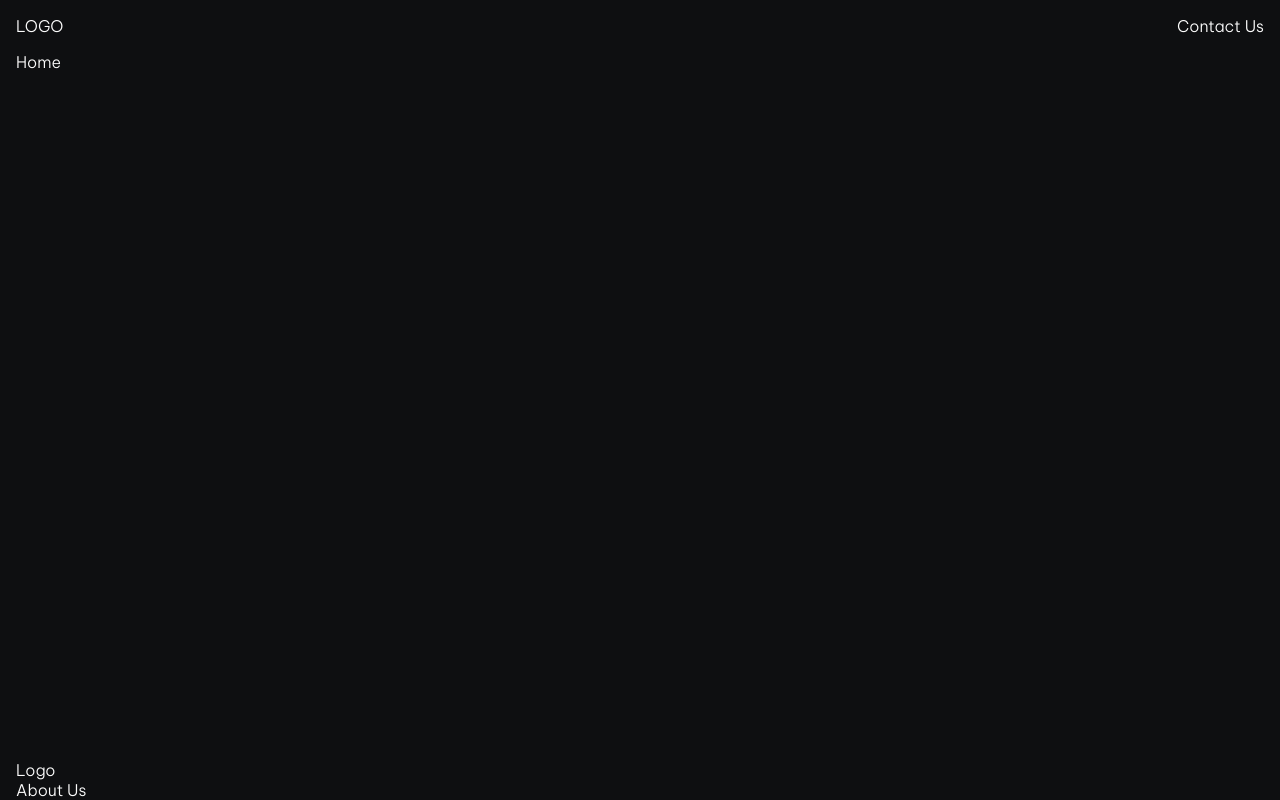
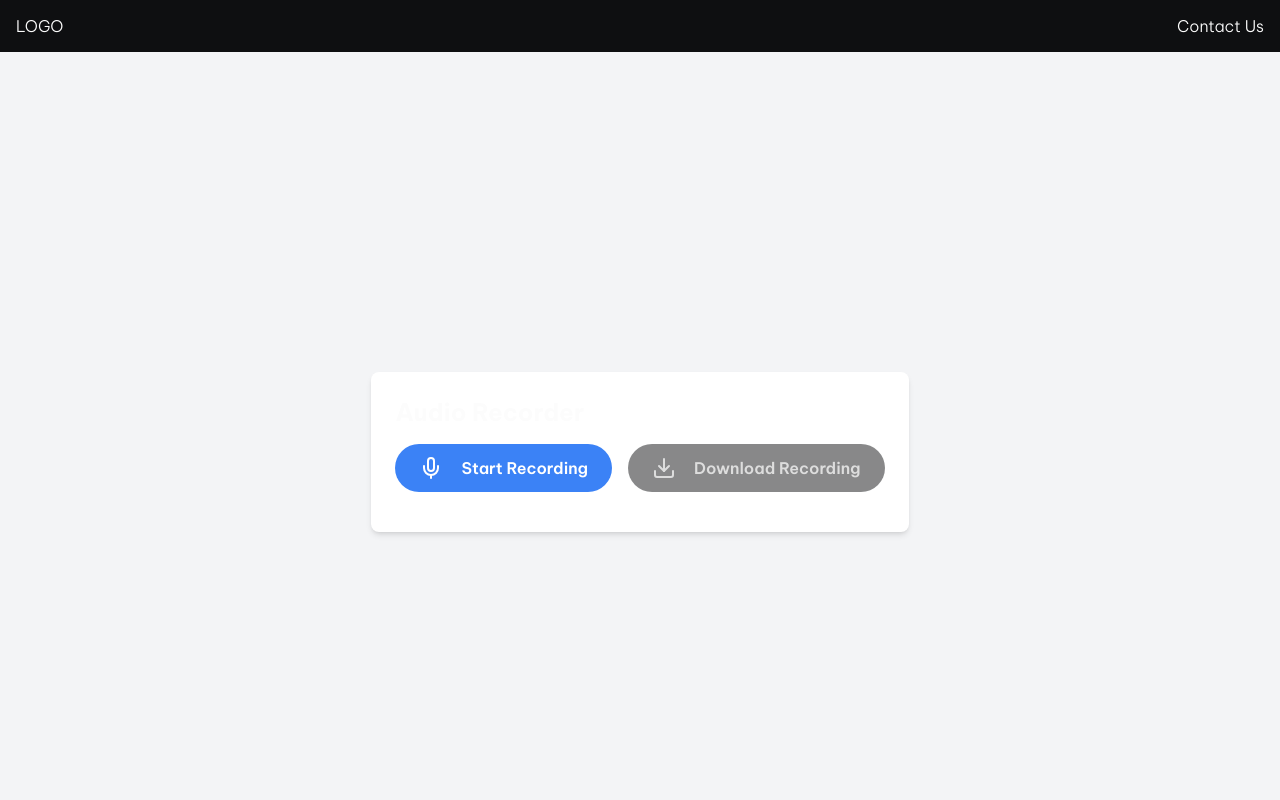
Before and after one commit to tranduybau/e-speak-fe, a Next.js app: page /contact-us in a window 1280 px wide. Shown: the top 800 px of the page. Built offline with nearby package versions, Linux system fonts and the light colour scheme.

Commit message:
initial record

```diff
--- a/src/app/[lang]/(home)/page.tsx
+++ b/src/app/[lang]/(home)/page.tsx
@@ -1,6 +1,6 @@
 import React from 'react'
 
-import Homepage from '@/components/business/home-page'
+import AudioPage from '@/components/business/record-page'
 import { getDictionary } from '@/dictionaries/get-dictionary'
 import { DefaultPageProps } from '@/types/common'
 
@@ -15,5 +15,5 @@ export default async function Home({ params }: DefaultPageProps) {
   console.log('%c => dictionary ', 'background: #0095FF; color: #fff'); // eslint-disable-line
   console.log(new Date()); // eslint-disable-line
 
-  return <Homepage />
+  return <AudioPage />
 }
--- /dev/null
+++ b/src/components/business/record-page/audioRecord.tsx
@@ -0,0 +1,101 @@
+'use client'
+
+import React, { useRef, useState } from 'react'
+import { Download, Mic, Square } from 'lucide-react'
+
+import { Button } from '@/components/ui/button'
+
+import { cn } from '@/lib/utils'
+import { LocaleKeys } from '@/types/locales'
+
+interface Props {
+  dictionary: LocaleKeys
+}
+
+function AudioRecorder(props: Props) {
+  const { dictionary } = props
+
+  const [isRecording, setIsRecording] = useState(false)
+  const [audioURL, setAudioURL] = useState<string | null>(null)
+  const mediaRecorder = useRef<MediaRecorder | null>(null)
+  const audioChunks = useRef<Blob[]>([])
+
+  const startRecording = async () => {
+    audioChunks.current = []
+    try {
+      const stream = await navigator.mediaDevices.getUserMedia({ audio: true })
+      mediaRecorder.current = new MediaRecorder(stream)
+
+      mediaRecorder.current.ondataavailable = (event: any) => {
+        audioChunks.current.push(event.data)
+      }
+
+      mediaRecorder.current.onstop = () => {
+        const audioBlob = new Blob(audioChunks.current, { type: 'audio/wav' })
+        const audioUrl = URL.createObjectURL(audioBlob)
+        setAudioURL(audioUrl)
+      }
+
+      mediaRecorder.current.start()
+      setIsRecording(true)
+    } catch (error) {
+      /* eslint-disable no-console */
+      console.error('Error starting recording:', error)
+    }
+  }
+
+  const stopRecording = () => {
+    if (mediaRecorder.current && isRecording) {
+      mediaRecorder.current.stop()
+      setIsRecording(false)
+    }
+  }
+
+  const downloadRecording = () => {
+    if (audioURL) {
+      const a = document.createElement('a')
+      document.body.appendChild(a)
+      a.style.cssText = 'display: none'
+      a.href = audioURL
+      a.download = 'recording.wav'
+      a.click()
+      window.URL.revokeObjectURL(audioURL)
+    }
+  }
+
+  return (
+    <div className="flex flex-col items-center justify-center min-h-screen bg-gray-100">
+      <div className="p-6 bg-white rounded-lg shadow-md">
+        <h1 className="text-2xl font-bold mb-4">Audio Recorder</h1>
+        <div className="flex space-x-4 mb-4">
+          <Button
+            onClick={isRecording ? stopRecording : startRecording}
+            className={cn(
+              'text-white',
+              isRecording ? 'bg-red-500 hover:bg-red-600' : 'bg-blue-500 hover:bg-blue-600',
+            )}
+          >
+            {isRecording ? <Square className="mr-2" /> : <Mic className="mr-2" />}
+            {isRecording ? 'Stop Recording' : 'Start Recording'}
+          </Button>
+          <Button
+            onClick={downloadRecording}
+            disabled={!audioURL}
+            className="bg-green-500 hover:bg-green-600 text-white"
+          >
+            <Download className="mr-2" />
+            <span>{dictionary['Download Recording']}</span>
+          </Button>
+        </div>
+        {audioURL && (
+          /* eslint-disable-next-line jsx-a11y/media-has-caption */
+          <audio controls src={audioURL} className="w-full">
+            {dictionary['Your browser does not support the audio element.']}
+          </audio>
+        )}
+      </div>
+    </div>
+  )
+}
+
+export default AudioRecorder
--- /dev/null
+++ b/src/components/business/record-page/index.tsx
@@ -0,0 +1,18 @@
+import React from 'react'
+
+import { getDictionary } from '@/dictionaries/get-dictionary'
+import { LocaleEnum } from '@/types/locales'
+
+import AudioRecorder from './audioRecord'
+
+async function RecordPage() {
+  const dictionary = await getDictionary(LocaleEnum.EN)
+
+  return (
+    <div className="flex flex-col items-center justify-center min-h-screen bg-gray-100">
+      <AudioRecorder dictionary={dictionary} />
+    </div>
+  )
+}
+
+export default RecordPage
--- a/src/dictionaries/en.json
+++ b/src/dictionaries/en.json
@@ -66,5 +66,7 @@
   "Enter subject": "Enter subject",
   "Messenger": "Messenger",
   "Write your question or suggestion...": "Write your question or suggestion...",
-  "Send Messenger": "Send Messenger"
+  "Send Messenger": "Send Messenger",
+  "Your browser does not support the audio element." : "Your browser does not support the audio element.",
+  "Download Recording": "Download Recording"
 }
--- a/src/dictionaries/vi.json
+++ b/src/dictionaries/vi.json
@@ -66,5 +66,7 @@
   "Enter subject": "Enter subject",
   "Messenger": "Messenger",
   "Write your question or suggestion...": "Write your question or suggestion...",
-  "Send Messenger": "Send Messenger"
+  "Send Messenger": "Send Messenger",
+  "Your browser does not support the audio element." : "Your browser does not support the audio element.",
+  "Download Recording": "Download Recording"
 }
```
